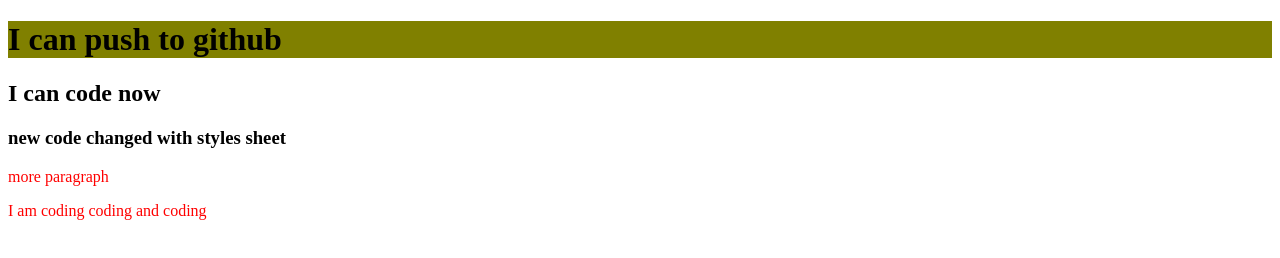
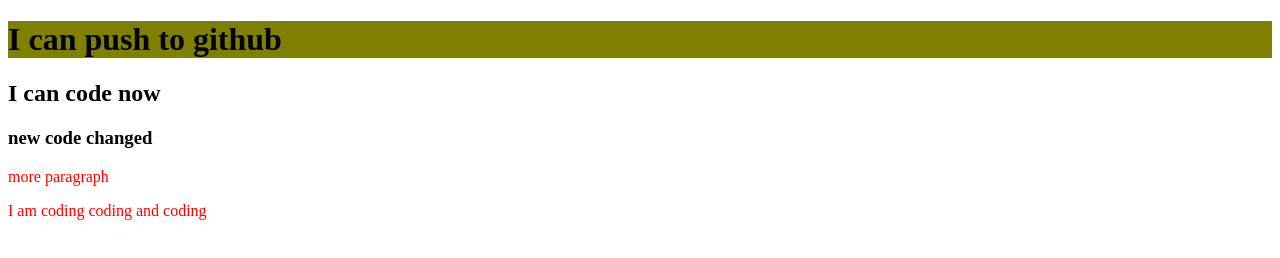
Before and after one commit to mdKamalAhmedSiddiki/my-Second-Repo, a plain HTML site: page index.html in a window 1280 px wide. Drawn offline with Linux system fonts and the light colour scheme.

Commit message:
styles changed

```diff
--- a/index.html
+++ b/index.html
@@ -10,7 +10,7 @@
 <body>
     <h1>I can push to github</h1>
     <h2>I can code now</h2>
-    <h3>new code changed with styles sheet</h3>
+    <h3>new code changed</h3>
     <p>more paragraph</p>
     <p>I am coding coding and coding</p>
 </body>
```
